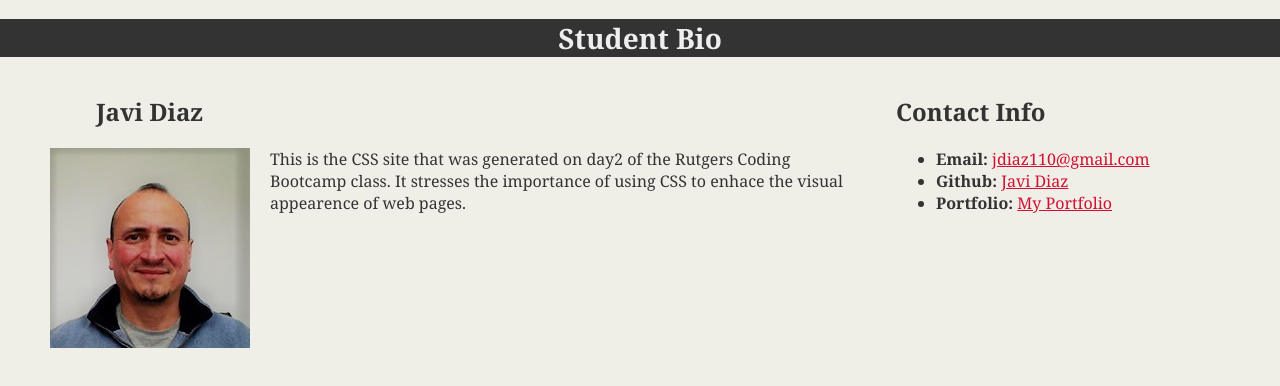
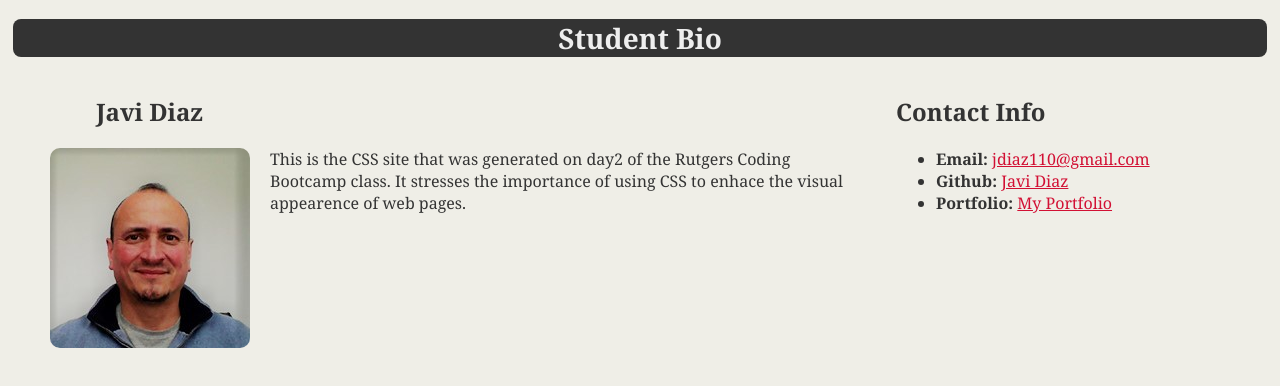
Before and after one commit to javdiaz/week_1, a plain HTML site: page index.html in a window 1280 px wide. Drawn offline with Linux system fonts and the light colour scheme.

Commit message:
enhanced borders in css

```diff
--- a/css/style.css
+++ b/css/style.css
@@ -8,6 +8,10 @@ body {
 
 header {
 	background: #333333;
+	width: 98%;
+	margin: 0 auto;
+	border-radius: 8px;
+
 
 }
 
@@ -53,6 +57,7 @@ a {
 	width: 200px;
 	margin-right: 20px;
 	margin-left: 50px;
+	border-radius: 10px;
 }
 
 #contact-info {
```
